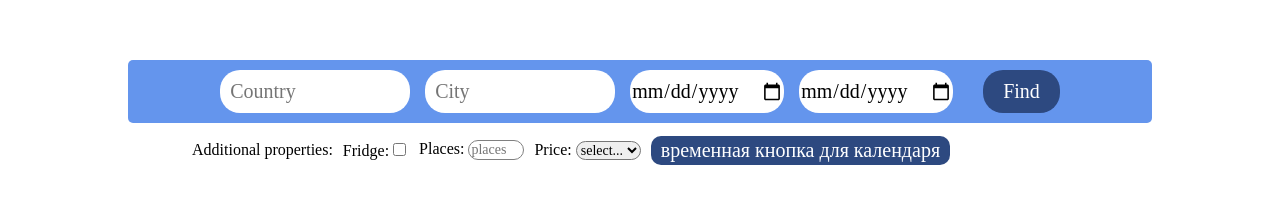
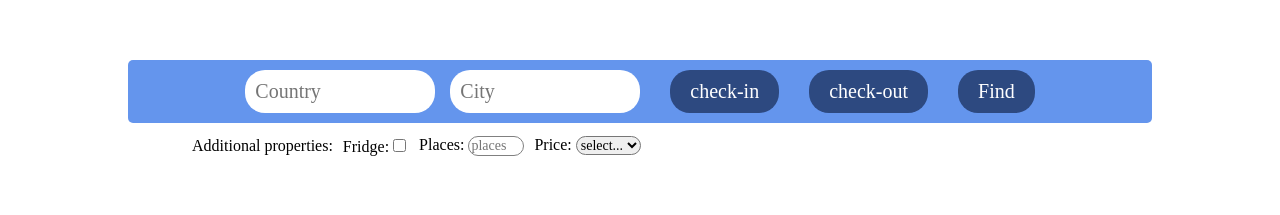
Before and after one commit to EkaterinaSedova/hotelservice-fe, a React (Create React App) app: page /main in a window 1280 px wide. Shown: the part 120-335 px from the top of the page. Built offline with nearby package versions, Linux system fonts and the light colour scheme; no server answers.

Commit message:
теперь календарь можно использовать для выбора дат на главной странице

```diff
--- a/package.json
+++ b/package.json
@@ -8,6 +8,7 @@
     "@testing-library/react": "^13.4.0",
     "@testing-library/user-event": "^13.5.0",
     "axios": "^1.4.0",
+    "classnames": "^2.3.2",
     "jwt-decode": "^3.1.2",
     "react": "^18.2.0",
     "react-dom": "^18.2.0",
--- a/src/components/Calendar/Calendar.jsx
+++ b/src/components/Calendar/Calendar.jsx
@@ -1,12 +1,14 @@
 import React, {useState} from 'react';
-import {useSelector} from "react-redux";
+import {useDispatch, useSelector} from "react-redux";
 import styles from './Calendar.module.css'
-import {getMonthData} from "../../utils/common";
+import {areEqual, getMonthData} from "../../utils/common";
+import {selectInDate, selectOutDate, toggleCalendar} from "../../store/calendar/calendarSlice";
 
 const Calendar = ({closeCalendar}) => {
-    const {monthNames, weekNames} = useSelector(({calendar}) => calendar);
-
-    const [date, setDate] = useState(new Date(2023, 0));
+    const {monthNames, weekNames, calendarType} = useSelector(({calendar}) => calendar);
+    const dispatch = useDispatch();
+    const now = new Date();
+    const [date, setDate] = useState(new Date(now.getFullYear(), now.getMonth()));
 
     const handlePrevClick = () => {
         setDate(new Date(date.getFullYear(), date.getMonth() - 1));
@@ -16,17 +18,24 @@ const Calendar = ({closeCalendar}) => {
         setDate(new Date(date.getFullYear(), date.getMonth() + 1));
     }
 
-    const monthData = getMonthData(date.getFullYear(), date.getMonth())
+    const handleDayClick = (selectedDate) => {
+        const selectedDateParsed = `${selectedDate.getFullYear()}-${selectedDate.getMonth()}-${selectedDate.getDate()}`;
+        if(calendarType === 'inDate') dispatch(selectInDate({inDate: selectedDateParsed}));
+        else dispatch(selectOutDate({outDate: selectedDateParsed}));
+        dispatch(toggleCalendar(false))
+    }
 
-    const {showForm} = useSelector(({calendar}) => calendar);
-    return showForm ? (
+    const monthData = getMonthData(date.getFullYear(), date.getMonth());
+
+    const {showCalendar} = useSelector(({calendar}) => calendar);
+    return showCalendar ? (
         <div className={styles.calendarContainer}>
             <div className={styles.calendar}>
                 <div onClick={closeCalendar} className={styles.closeButton}>
                     ✖
                 </div>
                 <header>
-                    <button onClick={handlePrevClick}>{'<'}</button>
+                    {date > now ? <button onClick={handlePrevClick}>{'<'}</button> : <button onClick={handlePrevClick} disabled>{'<'}</button>}
 
                     <select
                         onChange={e => {setDate(new Date(date.getFullYear(), e.target.selectedIndex))}}
@@ -60,7 +69,8 @@ const Calendar = ({closeCalendar}) => {
                             {week.map((date, index) => date.day ?
                                 <td
                                     key={index}
-                                    className={styles.day}
+                                    className={areEqual(date.day, now) ? styles.today : styles.day}
+                                    onClick={() => {handleDayClick(date.day)}}
                                 >{date.day.getDate()}</td>
                                 :
                                 <td key={index} />
--- a/src/components/Calendar/Calendar.module.css
+++ b/src/components/Calendar/Calendar.module.css
@@ -55,6 +55,7 @@
 }
 
 .calendar .day {
+    border-radius: 10px;
     padding: 4px 8px;
     vertical-align: middle;
     text-align: center;
@@ -66,19 +67,15 @@
     cursor: pointer;
 }
 
-.calendar .day.selected {
-    border: 2px solid dodgerblue;
-}
-
-.calendar .day.today {
-    background-color: dodgerblue;
+.calendar .today{
+    padding: 4px 8px;
+    vertical-align: middle;
+    text-align: center;
+    border-radius: 10px;
+    background-color: #2d4980;
     color: white;
 }
 
-.calendar .day.today:hover {
-    background-color: #0081ff;
+.calendar .today:hover {
+    background-color: #4a608d;
 }
-
-.calendar .day.today.selected {
-    border: 2px solid lightgray;
-}
--- a/src/components/InputField/InputField.jsx
+++ b/src/components/InputField/InputField.jsx
@@ -1,20 +1,17 @@
 import React, {useState} from 'react';
 import styles from './InputField.module.css'
-import {useDispatch} from "react-redux";
-import {getAvailableRooms} from "../../store/rooms/roomsSlice";
+import {useDispatch, useSelector} from "react-redux";
 import {useNavigate} from "react-router-dom";
 import {SEARCH_ROUTE} from "../../routing/paths";
-import {toggleForm} from "../../store/user/userSlice";
-import {toggleCalendar} from "../../store/calendar/calendarSlice";
+import {toggleCalendar, toggleCalendarType} from "../../store/calendar/calendarSlice";
 import Calendar from "../Calendar/Calendar";
 
 const InputField = () => {
     const   navigate = useNavigate();
+    const {inDate, outDate} = useSelector(({calendar}) => calendar);
     const [values, setValues] = useState({
         country: '',
         city: '',
-        inDate: '',
-        outDate: '',
         fridge: '',
         price: '',
         places: '',
@@ -34,20 +31,30 @@ const InputField = () => {
         if(value === 'max') setValues({...values, price: 'desc'});
     }
     const handleFindClick = () => {
-        if(!values.inDate || !values.outDate || (!values.city && !values.country)) {
+        if(!values.city && !values.country) {
             alert('Вы должны указать даты заезда и выезда, а также место (страну или город)')
             return;
         }
-        let route = SEARCH_ROUTE + `/?country=${values.country}` + `&city=${values.city}` + `&inDate=${values.inDate}` + `&outDate=${values.outDate}`;
+        let route = SEARCH_ROUTE + `/?country=${values.country}&city=${values.city}&inDate=${inDate}&outDate=${outDate}`;
         if(values.fridge) route += `&fridge=${values.fridge}`;
         if(values.price) route += `&price=${values.price}`;
         if(values.places) route += `&places=${values.places}`;
         navigate(route);
         window.location.reload();
     }
+    const handleInDateClick = () => {
+        dispatch(toggleCalendarType('inDate'));
+        dispatch(toggleCalendar(true));
+    }
 
-    const handleDateClick = () => {
-        dispatch(toggleCalendar(true))
+    const handleOutDateClick = () => {
+        dispatch(toggleCalendarType('outDate'));
+        dispatch(toggleCalendar(true));
+    }
+
+    const dateParsed = (selectedDate) => {
+        const parsed = new Date(Date.parse(selectedDate));
+        return `${parsed.getDate()}.${parsed.getMonth() + 1}.${parsed.getFullYear()}`
     }
 
     const closeCalendar = () => dispatch(toggleCalendar(false));
@@ -71,25 +78,14 @@ const InputField = () => {
                     value={values.city}
                     onChange={handleChange}
                 />
-                <input
-                    required
-                    name={"inDate"}
-                    type={"date"}
-                    min={'2023-08-22'}
-                    className={styles.InputDate}
-                    value={values.inDate}
-                    onChange={handleChange}
-                />
-                <input
-                    required
-                    name={"outDate"}
-                    type={"date"}
-                    min={'2023-08-22'}
-                    className={styles.InputDate}
-                    value={values.outDate}
-                    onChange={handleChange}
-
-                />
+                <button
+                    onClick={handleInDateClick}
+                    className={styles.InputButton}
+                >{inDate ? <span>{dateParsed(inDate)}</span> : <span>check-in</span>}</button>
+                <button
+                    onClick={handleOutDateClick}
+                    className={styles.InputButton}
+                >{outDate ? <span>{dateParsed(outDate)}</span> : <span>check-out</span>}</button>
                 <button
                     className={styles.InputButton}
                     onClick={() => handleFindClick()}
@@ -130,7 +126,6 @@ const InputField = () => {
                         <option id={'max'}>max</option>
                     </select>
                 </div>
-                <button onClick={handleDateClick}>временная кнопка для календаря</button>
             </div>
             <Calendar closeCalendar={closeCalendar}/>
         </>
--- a/src/index.css
+++ b/src/index.css
@@ -18,6 +18,12 @@ button:hover {
   background-color: #4a608d;
 }
 
+button:disabled {
+  cursor: default;
+  background-color: #4a608d;
+}
+
+
 button {
   cursor: pointer;
   border: none;
--- a/src/store/calendar/calendarSlice.js
+++ b/src/store/calendar/calendarSlice.js
@@ -3,7 +3,10 @@ import { createSlice } from "@reduxjs/toolkit";
 const calendarSlice = createSlice({
     name: "calendar",
     initialState: {
-        showForm: false,
+        showCalendar: false,
+        calendarType: 'inDate',
+        inDate: '',
+        outDate: '',
         monthNames: [
             'January',
             'February',
@@ -30,10 +33,19 @@ const calendarSlice = createSlice({
     },
     reducers: {
         toggleCalendar: (state, { payload }) => {
-            state.showForm = payload;
+            state.showCalendar = payload;
+        },
+        toggleCalendarType: (state, { payload }) => {
+            state.calendarType = payload;
+        },
+        selectInDate: (state, { payload }) => {
+            state.inDate = payload.inDate;
+        },
+        selectOutDate: (state, { payload }) => {
+            state.outDate = payload.outDate;
         },
     },
 });
 
-export const {toggleCalendar} = calendarSlice.actions;
+export const {toggleCalendar, selectInDate, selectOutDate, toggleCalendarType} = calendarSlice.actions;
 export default calendarSlice.reducer;
```
Also changed, not shown: 1 other file (tests, documents, lock files or other folders).
